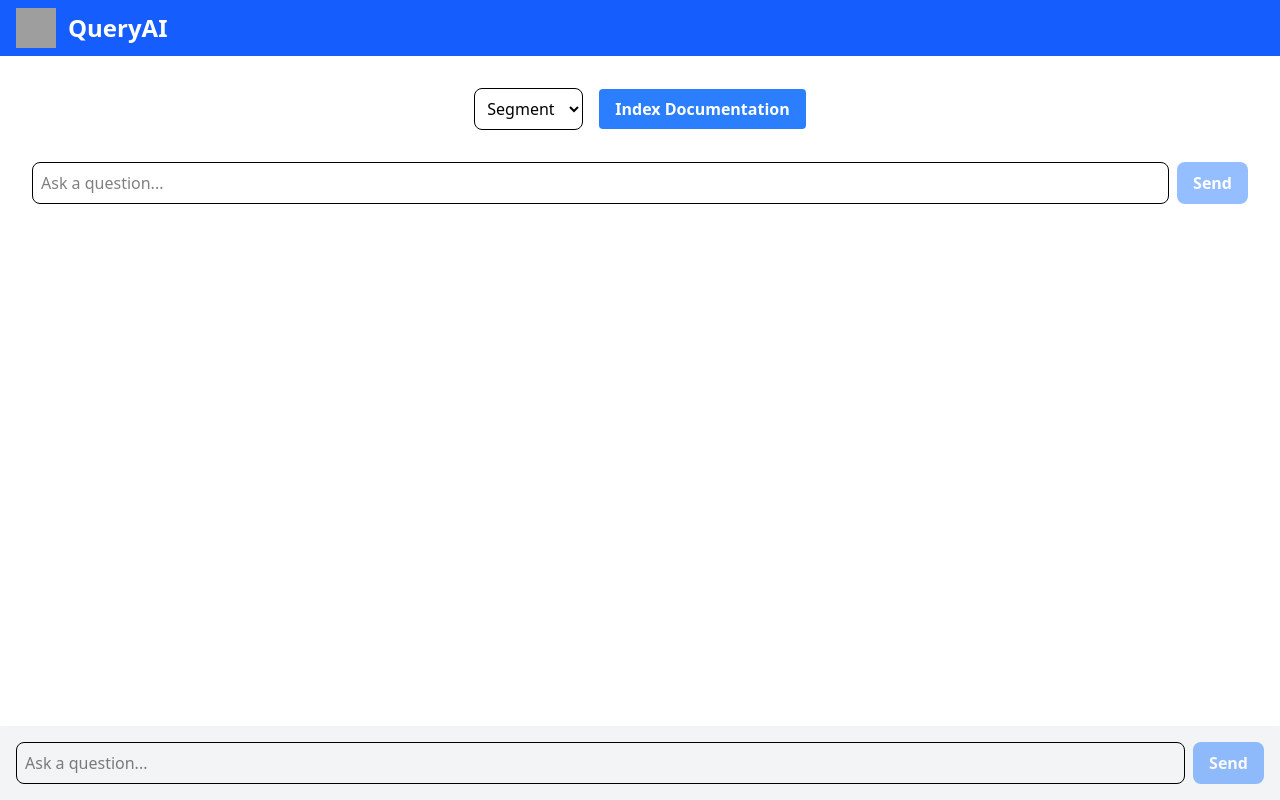
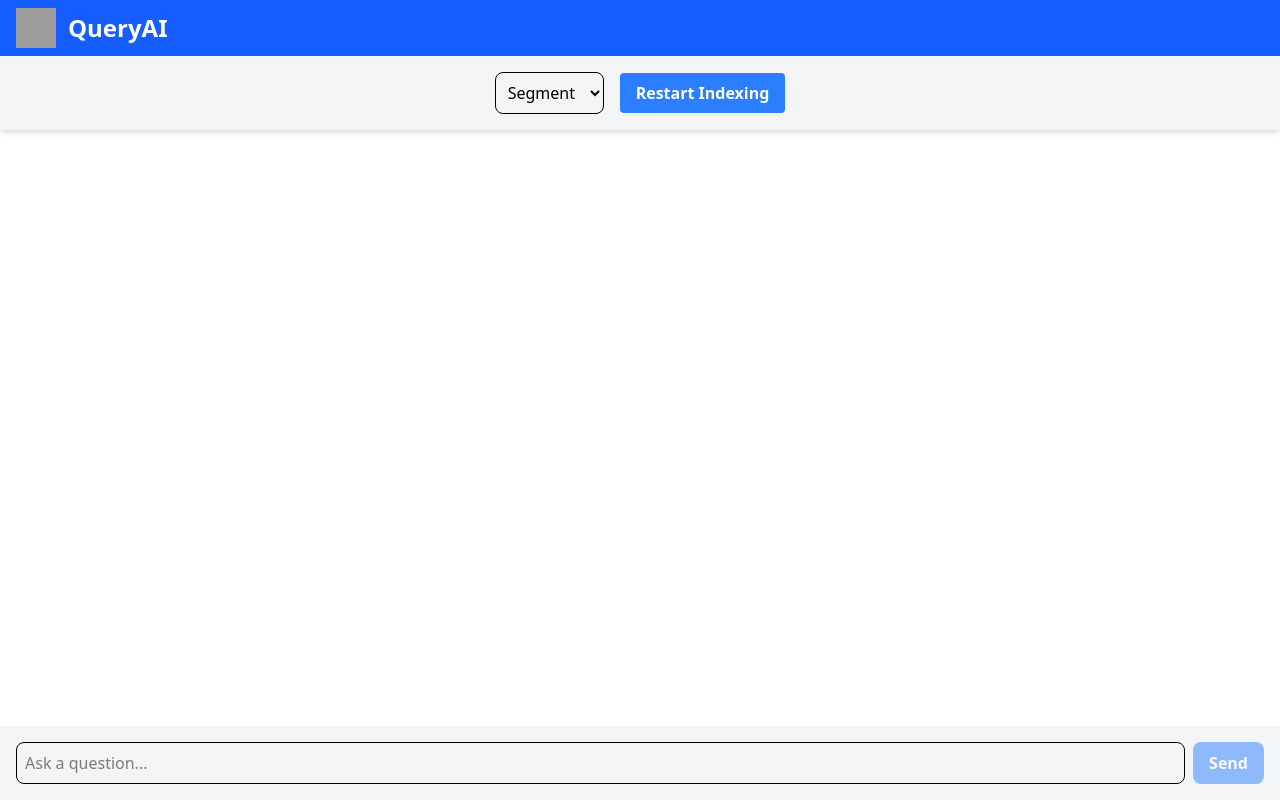
Before and after one commit to mouryagutha/Chat_bot-CDP, a React (Vite) app in the folder frontend/: page / in a window 1280 px wide. Built offline with nearby package versions, Linux system fonts and the light colour scheme; grey boxes are pictures that could not be loaded.

Commit message:
Update App.jsx

```diff
--- a/frontend/src/App.jsx
+++ b/frontend/src/App.jsx
@@ -1,41 +1,70 @@
-import { useState, useRef, useEffect } from 'react';
-import Header from './components/Header';
-import Footer from './components/Footer';
-import ChatMessage from './components/ChatMessage';
-import LoadingDots from './components/LoadingDots';
-import axios from 'axios';
+import { useState, useRef } from "react";
+import Header from "./components/Header";
+import Footer from "./components/Footer";
+import ChatMessage from "./components/ChatMessage";
+import LoadingDots from "./components/LoadingDots";
+import axios from "axios";
 
 function App() {
   const [messages, setMessages] = useState([]);
-  const [input, setInput] = useState('');
+  const [input, setInput] = useState("");
   const [isLoading, setIsLoading] = useState(false);
   const [isIndexed, setIsIndexed] = useState(false);
-  const [selectedCDP, setSelectedCDP] = useState('segment');
+  const [selectedCDP, setSelectedCDP] = useState("segment");
+  const [previousCDP, setPreviousCDP] = useState("segment");
   const messagesEndRef = useRef(null);
 
   const CDP_OPTIONS = {
-    segment: 'Segment',
-    mparticle: 'mParticle',
-    lytics: 'Lytics',
-    zeotap: 'Zeotap'
+    segment: "Segment",
+    mparticle: "mParticle",
+    lytics: "Lytics",
+    zeotap: "Zeotap",
+  };
+
+  // Handle CDP Selection Change
+  const handleCDPChange = (e) => {
+    const newCDP = e.target.value;
+    setSelectedCDP(newCDP);
+
+    if (newCDP !== previousCDP) {
+      setIsIndexed(false); // Reset indexing state if a new CDP is selected
+    }
+  };
+
+  // Clear chat messages only
+  const handleClearChat = () => {
+    setMessages([]); // Clear all messages
   };
 
   const indexDocumentation = async () => {
+    if (isIndexed && selectedCDP === previousCDP) {
+      return; // Do nothing if the same CDP is already indexed
+    }
+
     setIsLoading(true);
     try {
-      const response = await axios.get(`https://chat-backend-cdr8.onrender.com/api/index/${selectedCDP}`);
+      const response = await axios.get(
+        `https://chat-bot-cdp.vercel.app/api/index/${selectedCDP}`
+      );
       if (response.data.success) {
         setIsIndexed(true);
-        setMessages(prev => [...prev, {
-          type: 'bot',
-          content: `Documentation for ${CDP_OPTIONS[selectedCDP]} indexed successfully! You can now ask questions.`
-        }]);
+        setPreviousCDP(selectedCDP);
+        setMessages((prev) => [
+          ...prev,
+          {
+            type: "bot",
+            content: `Documentation for ${CDP_OPTIONS[selectedCDP]} indexed successfully! You can now ask questions.`,
+          },
+        ]);
       }
     } catch (error) {
-      setMessages(prev => [...prev, {
-        type: 'bot',
-        content: 'Error indexing documentation. Please try again.'
-      }]);
+      setMessages((prev) => [
+        ...prev,
+        {
+          type: "bot",
+          content: "Error indexing documentation. Please try again.",
+        },
+      ]);
     }
     setIsLoading(false);
   };
@@ -45,41 +74,57 @@ function App() {
     if (!input.trim()) return;
 
     if (!isIndexed) {
-      setMessages(prev => [...prev, {
-        type: 'bot',
-        content: 'Please index the documentation first!'
-      }]);
+      setMessages((prev) => [
+        ...prev,
+        { type: "bot", content: "Please index the documentation first!" },
+      ]);
       return;
     }
 
     const userMessage = input.trim();
-    setMessages(prev => [...prev, { type: 'user', content: userMessage }]);
-    setInput('');
+    setMessages((prev) => [...prev, { type: "user", content: userMessage }]);
+    setInput("");
     setIsLoading(true);
 
     try {
-      const response = await axios.get(`https://chat-backend-cdr8.onrender.com/api/ask?query=${encodeURIComponent(userMessage)}`);
-      setMessages(prev => [...prev, { type: 'bot', content: response.data.answer }]);
+      const response = await axios.get(
+        `https://chat-bot-cdp.vercel.app/api/ask?query=${encodeURIComponent(
+          userMessage
+        )}`
+      );
+      setMessages((prev) => [
+        ...prev,
+        { type: "bot", content: response.data.answer },
+      ]);
     } catch (error) {
-      setMessages(prev => [...prev, {
-        type: 'bot',
-        content: 'Sorry, I encountered an error. Please try again.'
-      }]);
+      setMessages((prev) => [
+        ...prev,
+        {
+          type: "bot",
+          content: "Sorry, I encountered an error. Please try again.",
+        },
+      ]);
     }
     setIsLoading(false);
   };
 
   return (
     <div className="flex flex-col h-screen">
-      <Header />
+      {/* Header with Clear Chat Button */}
+      <Header>
+        <button
+          onClick={handleClearChat}
+          className="bg-red-500 hover:bg-red-700 text-white font-bold py-2 px-4 rounded-lg ml-auto"
+        >
+          Clear Chat
+        </button>
+      </Header>
 
-      <main className="flex-1 container mx-auto p-4 overflow-auto">
-        {!isIndexed && (
-          <div className="text-center my-4 space-y-4">
-            <div className="flex justify-center items-center gap-4">
+      {/* CDP Selection & Indexing - Positioned Under Header */}
+      <div className="bg-gray-100 p-4 flex justify-center items-center gap-4 shadow-md">
         <select
           value={selectedCDP}
-                onChange={(e) => setSelectedCDP(e.target.value)}
+          onChange={handleCDPChange}
           className="p-2 border rounded-lg focus:outline-none focus:ring-2 focus:ring-blue-500"
           disabled={isLoading}
         >
@@ -94,12 +139,14 @@ function App() {
           className="bg-blue-500 hover:bg-blue-700 text-white font-bold py-2 px-4 rounded"
           disabled={isLoading}
         >
-                {isLoading ? 'Indexing...' : 'Index Documentation'}
+          {isIndexed && selectedCDP === previousCDP
+            ? "Start Indexing"
+            : "Restart Indexing"}
         </button>
       </div>
-          </div>
-        )}
 
+      {/* Chat Messages */}
+      <main className="flex-1 container mx-auto p-4 overflow-auto">
         <div className="space-y-4 mb-4">
           {messages.map((message, index) => (
             <ChatMessage key={index} message={message} />
@@ -107,8 +154,11 @@ function App() {
           {isLoading && <LoadingDots />}
           <div ref={messagesEndRef} />
         </div>
+      </main>
 
-        <form onSubmit={handleSubmit} className="sticky bottom-0 bg-white p-4">
+      {/* Footer - Search Bar & Send Button */}
+      <Footer>
+        <form onSubmit={handleSubmit} className="w-full p-4 bg-white shadow-md">
           <div className="flex gap-2">
             <input
               type="text"
@@ -127,9 +177,7 @@ function App() {
             </button>
           </div>
         </form>
-      </main>
-
-      <Footer />
+      </Footer>
     </div>
   );
 }
```
Lines whose indentation alone changed are shown as unchanged.
